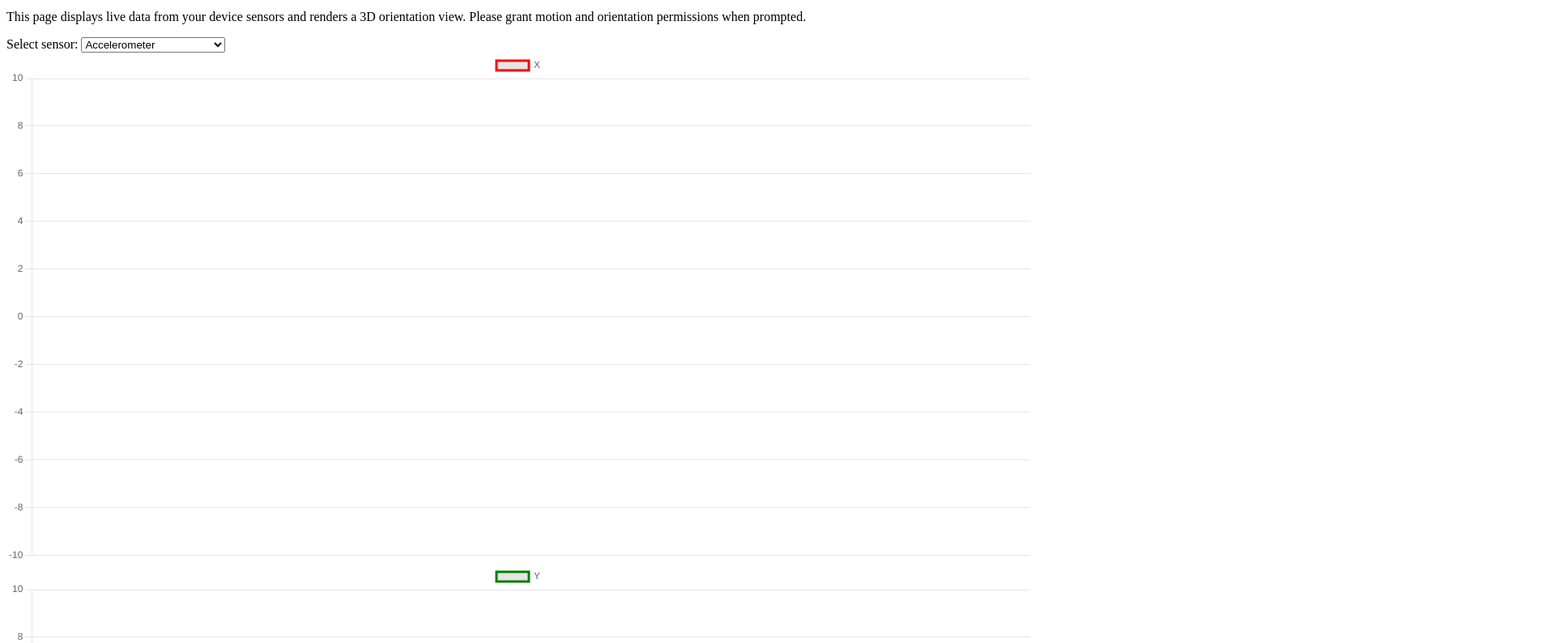
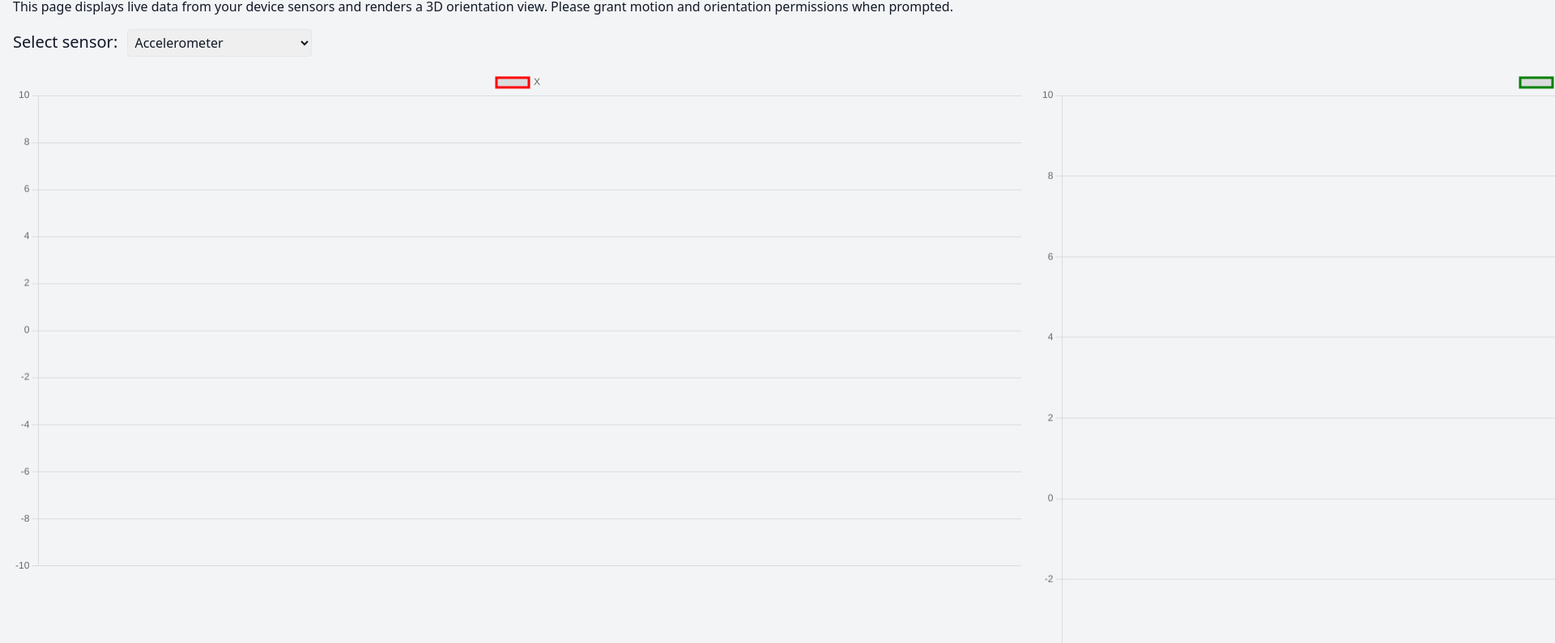
Before and after one commit to activsensor/activsensor.github.io, a plain HTML site: page index.html in a window 1280 px wide. Shown: the part 68-863 px from the top of the page at 81% size, 1920 px wide, since content can reach past the window. Drawn offline with nearby package versions, Linux system fonts and the light colour scheme.

Commit message:
feat: add tailwind layout and themes

```diff
--- a/css/styles.css
+++ b/css/styles.css
@@ -1 +1,52 @@
-/* Placeholder styles */
+/* Layout container for charts */
+.charts {
+  display: grid;
+  grid-template-columns: repeat(3, 1fr);
+  gap: 1rem;
+}
+
+/* Place 3D canvas below the three axis charts */
+#chart-3d {
+  grid-column: 1 / -1;
+  height: 300px;
+}
+
+/* Responsive canvas sizing */
+canvas {
+  width: 100%;
+  height: 200px;
+}
+
+/* Typography for sensor selector */
+label,
+select {
+  font-size: 1rem;
+}
+
+@media (min-width: 768px) {
+  canvas {
+    height: 300px;
+  }
+
+  #chart-3d {
+    height: 400px;
+  }
+
+  label,
+  select {
+    font-size: 1.25rem;
+  }
+}
+
+/* Light/Dark theme */
+body {
+  background-color: #f9fafb;
+  color: #111827;
+}
+
+@media (prefers-color-scheme: dark) {
+  body {
+    background-color: #111827;
+    color: #f9fafb;
+  }
+}
--- a/index.html
+++ b/index.html
@@ -4,14 +4,16 @@
   <meta charset="UTF-8">
   <meta name="viewport" content="width=device-width, initial-scale=1.0">
   <title>Device Sensor Visualizer</title>
+  <script src="https://cdn.tailwindcss.com"></script>
   <link rel="stylesheet" href="css/styles.css">
 </head>
-<body>
-  <h1>Device Sensor Visualizer</h1>
-  <p>This page displays live data from your device sensors and renders a 3D orientation view. Please grant motion and orientation permissions when prompted.</p>
+<body class="min-h-screen p-4 bg-gray-100 text-gray-900 dark:bg-gray-900 dark:text-gray-100">
+  <h1 class="text-2xl font-bold mb-4">Device Sensor Visualizer</h1>
+  <p class="mb-4">This page displays live data from your device sensors and renders a 3D orientation view. Please grant motion and orientation permissions when prompted.</p>
 
-  <label for="sensorSelector">Select sensor:</label>
-  <select id="sensorSelector">
+  <div class="mb-4">
+    <label for="sensorSelector" class="mr-2 font-medium">Select sensor:</label>
+    <select id="sensorSelector" class="border rounded p-1">
       <option value="Accelerometer">Accelerometer</option>
       <option value="GravitySensor">GravitySensor</option>
       <option value="Gyroscope">Gyroscope</option>
@@ -19,6 +21,7 @@
       <option value="OrientationSensor">OrientationSensor</option>
       <option value="RelativeOrientationSensor">RelativeOrientationSensor</option>
     </select>
+  </div>
 
   <div class="charts">
     <canvas id="chart-x"></canvas>
```
Lines whose indentation alone changed are shown as unchanged.
